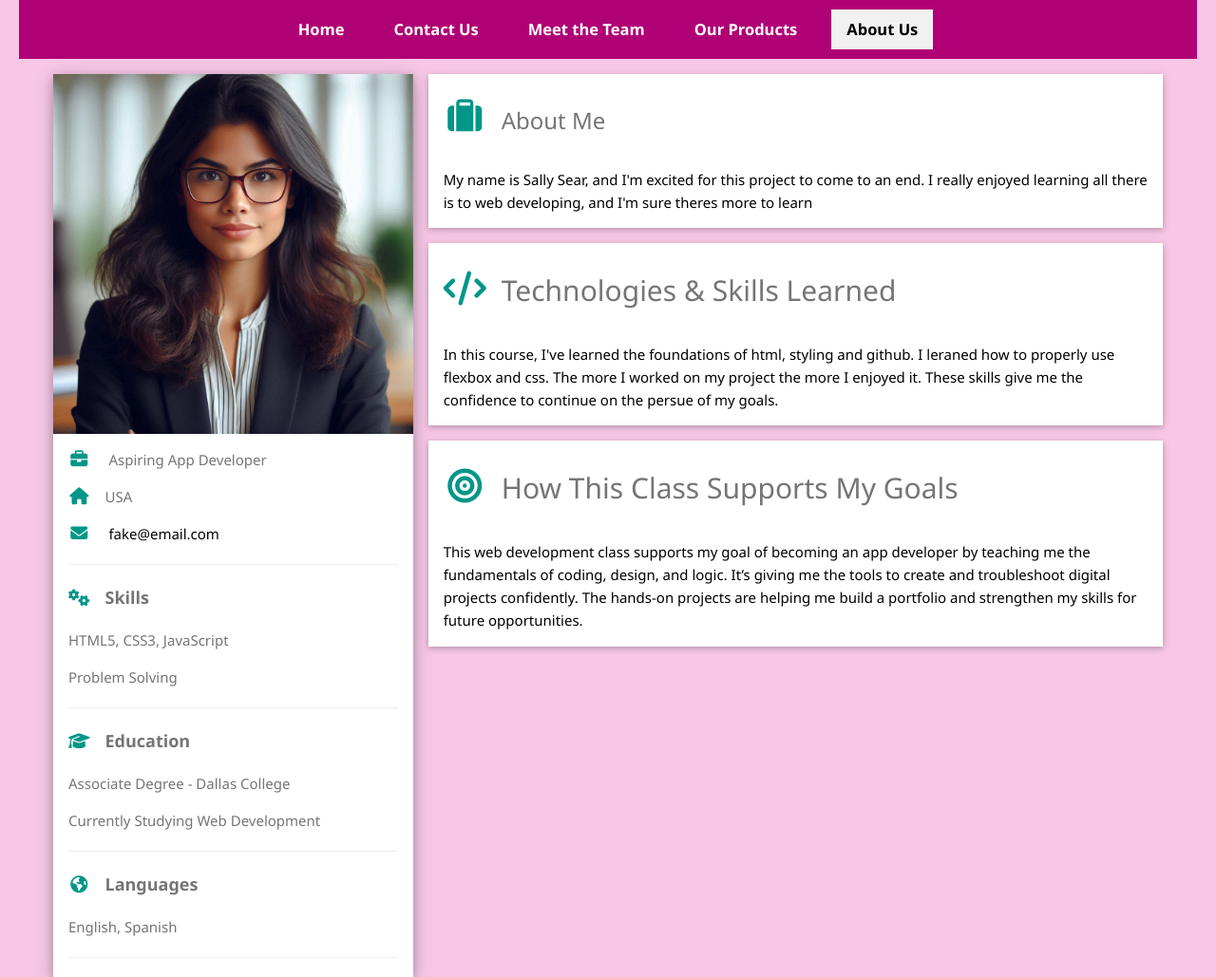
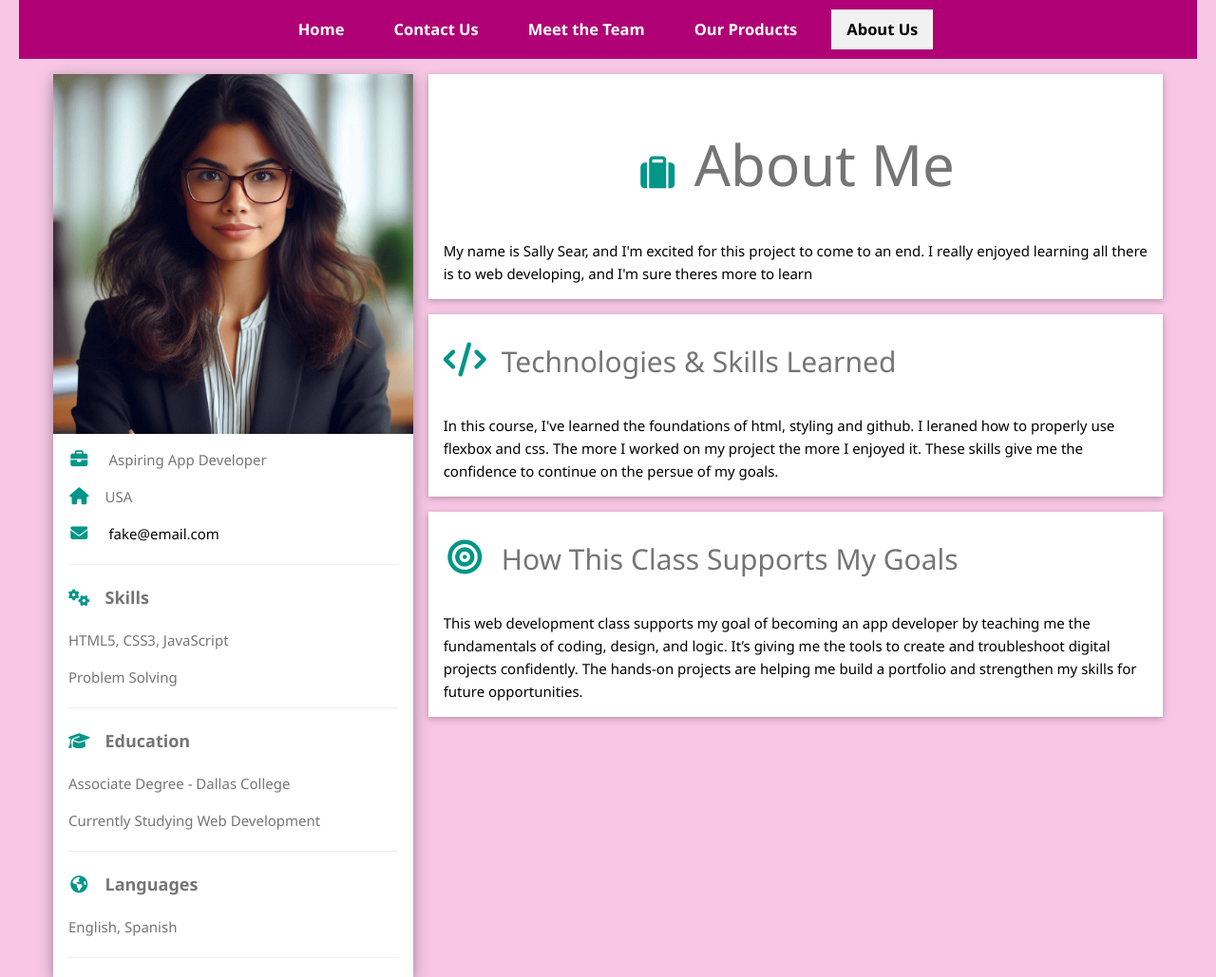
Before and after one commit to KristalEstrada/webtools, a plain HTML site: page about.html in a window 1280 px wide. Shown: the top 1029 px of the page at 95% size. Drawn offline with nearby package versions, Linux system fonts and the light colour scheme.

Commit message:
changing font on contact-us.html

```diff
--- a/about.html
+++ b/about.html
@@ -60,7 +60,7 @@
       <div class="w3-twothird">
 
         <div class="w3-container w3-card w3-white w3-margin-bottom">
-          <h3 class="w3-text-grey w3-padding-16"><i class="fa fa-suitcase fa-fw w3-margin-right w3-xxlarge w3-text-teal"></i>About Me</h3>
+          <h1 class="w3-text-grey w3-padding-16"><i class="fa fa-suitcase fa-fw w3-margin-right w3-xxlarge w3-text-teal"></i>About Me</h1>
           <p> My name is Sally Sear, and I'm excited for this project to come to an end. I really enjoyed learning all there is to web developing, and  I'm sure theres more to learn</p>
         </div>
 
```
Also changed, not shown: contact-us.html (+1 -1 lines).
